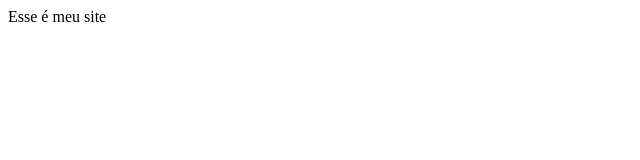
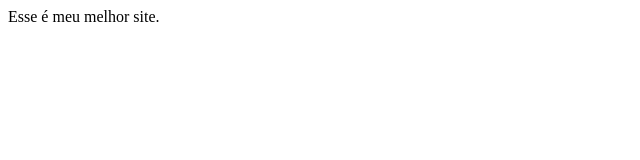
Before and after one commit to wellingtonwfa/Trabalho, a plain HTML site: page index.html in a window 1280 px wide. Shown: the full height of the page, 0-640 px from the left. Drawn offline with Linux system fonts and the light colour scheme.

Commit message:
Update index.html

```diff
--- a/index.html
+++ b/index.html
@@ -5,6 +5,6 @@
     <title> Meu Site </title>
 </head>
 <body>
-	Esse é meu site
+	Esse é meu melhor site.
 </body>
 </html>
```
